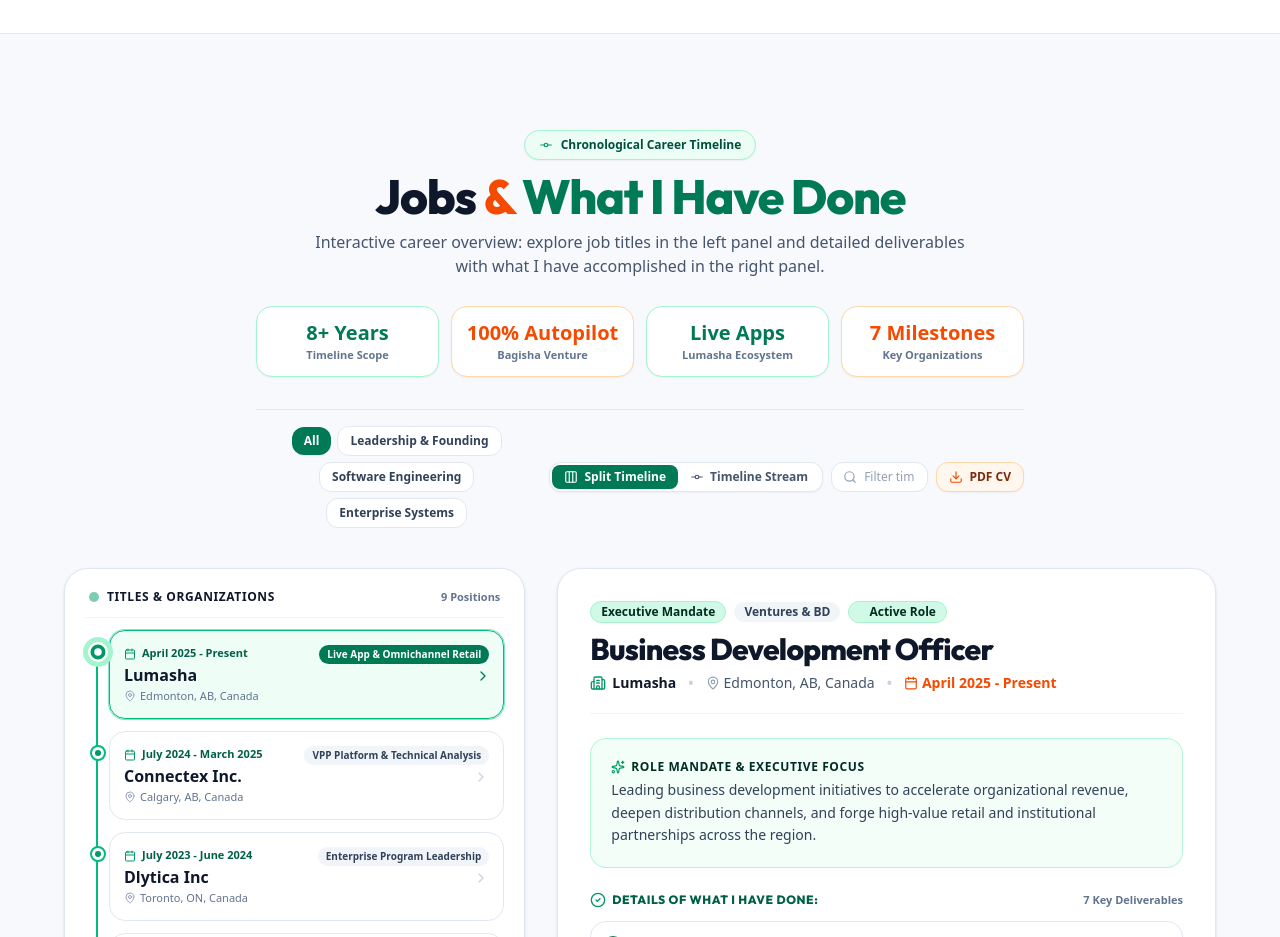
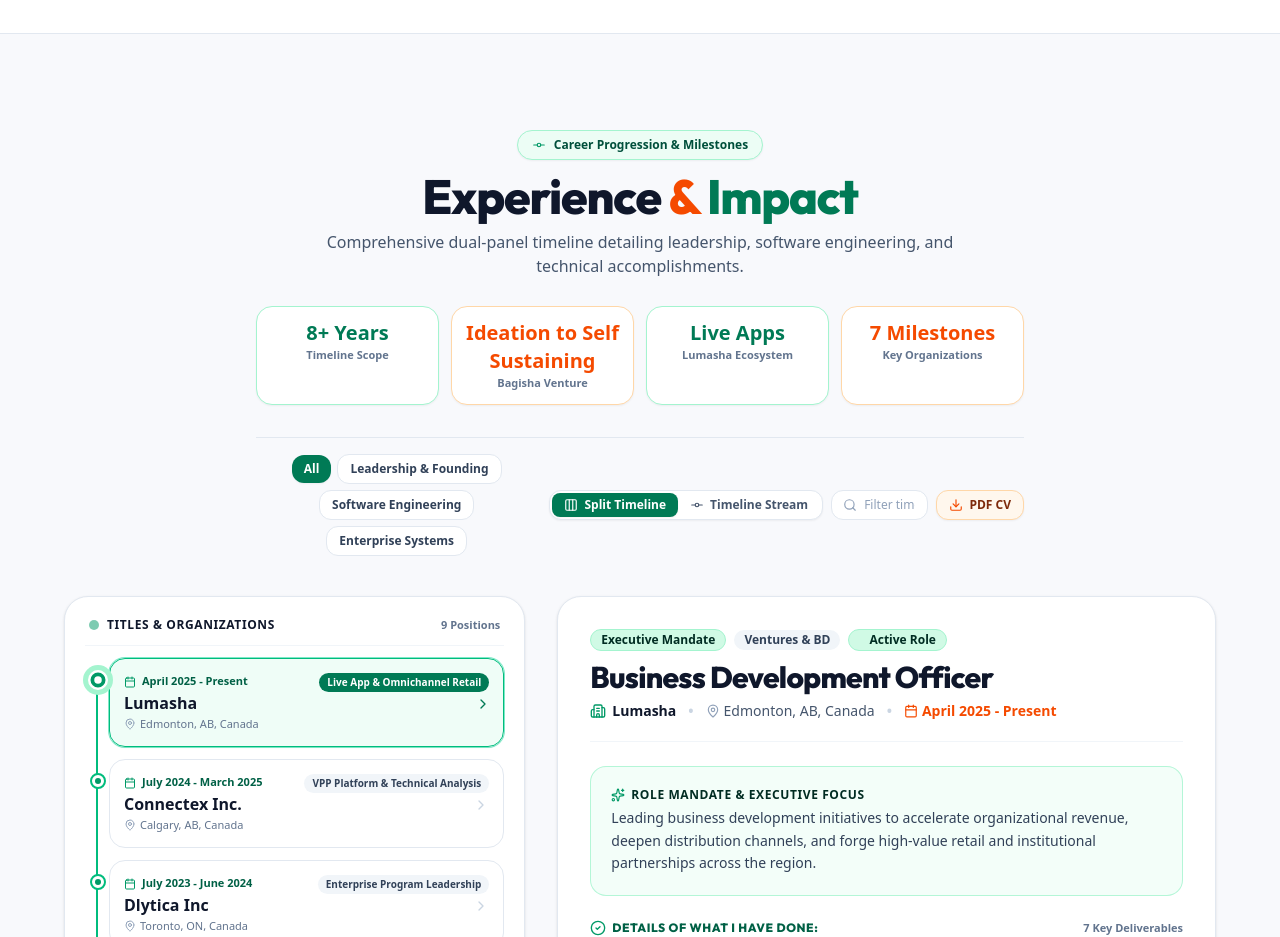
Before and after one commit to YashKharel19/NewPortfolio, a React (Vite) app: page / in a window 1280 px wide. Shown: the part 3140-4077 px from the top of the page. Built offline with nearby package versions, Linux system fonts and the light colour scheme.

Commit message:
Update JobsList.tsx
jobs content updated

```diff
--- a/src/components/JobsList.tsx
+++ b/src/components/JobsList.tsx
@@ -82,17 +82,17 @@
         <div className="text-center max-w-3xl mx-auto mb-10">
           <div className="inline-flex items-center gap-2 px-3.5 py-1.5 rounded-full bg-emerald-50 text-emerald-900 border border-emerald-200 text-xs font-bold mb-3 shadow-xs">
             <GitCommit className="w-3.5 h-3.5 text-emerald-600" />
-            <span>Chronological Career Timeline</span>
+            <span>Career Progression & Milestones</span>
           </div>
 
           <h2 className="text-3xl sm:text-4xl lg:text-5xl font-extrabold text-slate-900 tracking-tight">
-            <span>Jobs</span>{' '}
+            <span>Experience</span>{' '}
             <span className="text-orange-600">&amp;</span>{' '}
-            <span className="text-emerald-700">What I Have Done</span>
+            <span className="text-emerald-700">Impact</span>
           </h2>
 
           <p className="text-slate-600 text-sm sm:text-base mt-2.5 max-w-2xl mx-auto">
-            Interactive career overview: explore job titles in the left panel and detailed deliverables with what I have accomplished in the right panel.
+            Comprehensive dual-panel timeline detailing leadership, software engineering, and technical accomplishments.
           </p>
 
           {/* Quick Stats Banner */}
@@ -102,7 +102,7 @@
               <div className="text-[11px] font-semibold text-slate-500">Timeline Scope</div>
             </div>
             <div className="p-3 rounded-2xl bg-white border border-orange-200 shadow-xs text-center">
-              <div className="text-lg sm:text-xl font-black text-orange-600">100% Autopilot</div>
+              <div className="text-lg sm:text-xl font-black text-orange-600">Ideation to Self Sustaining</div>
               <div className="text-[11px] font-semibold text-slate-500">Bagisha Venture</div>
             </div>
             <div className="p-3 rounded-2xl bg-white border border-emerald-200 shadow-xs text-center">
```
